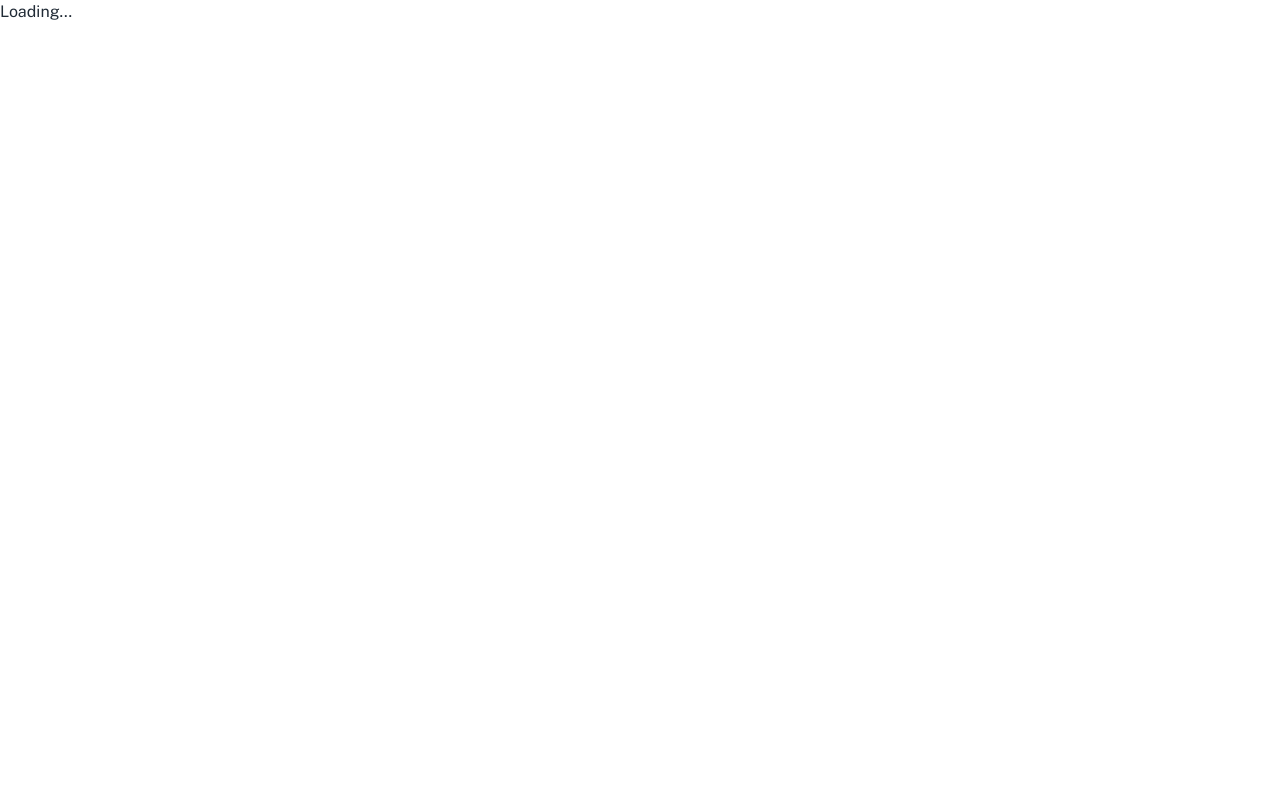
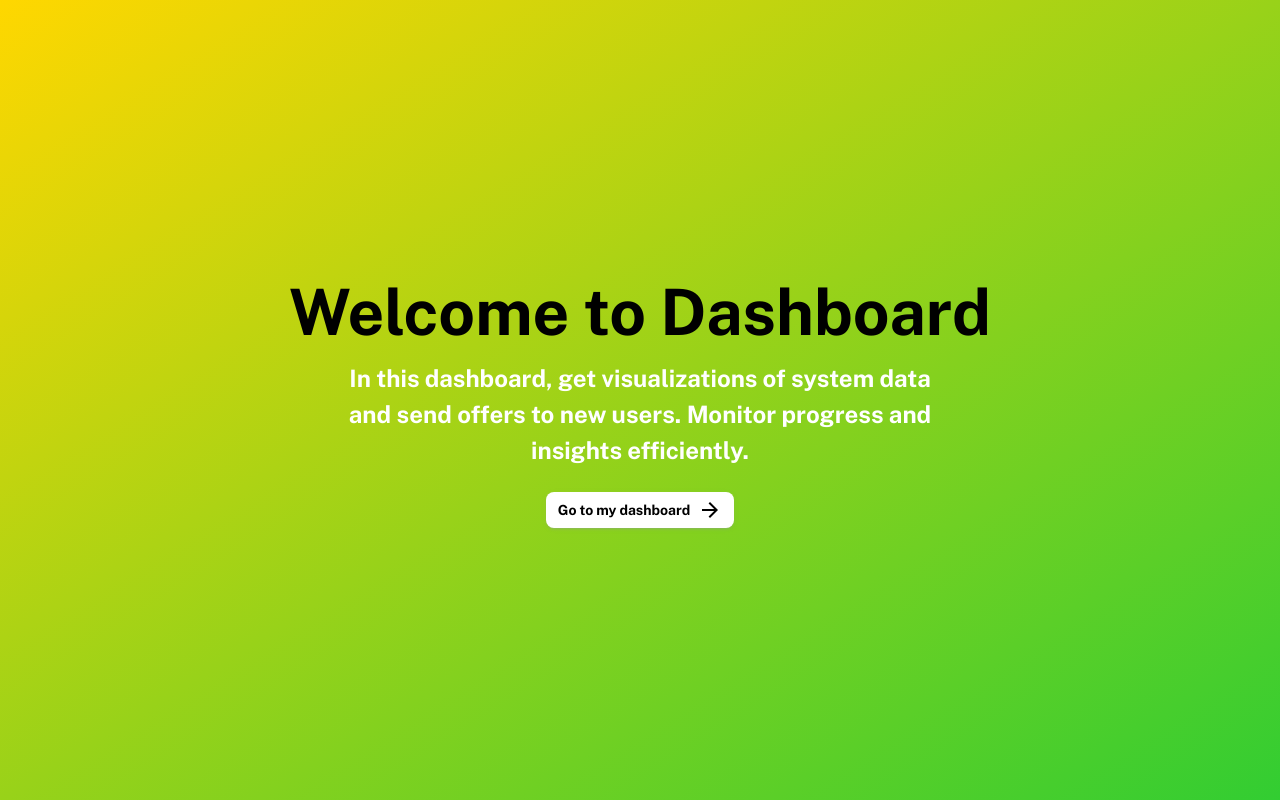
Before and after one commit to tahsina-azam/hiublue-frontend-recruitment-starter, a Next.js app: page / in a window 1280 px wide. Before the commit this address had no page. Built offline with nearby package versions, Linux system fonts and the light colour scheme; what @mui/material-nextjs would draw is missing.

Commit message:
feat: add landing, sidebar links, protect routes

```diff
--- a/src/app/dashboard/page.tsx
+++ b/src/app/dashboard/page.tsx
@@ -4,6 +4,7 @@ import { useAuth } from 'context/authContext';
 import { useRouter } from 'next/navigation';
 import { useEffect, useState } from 'react';
 import DashboardView from '@/sections/dashboard/views/dashboard-view';
+import ProtectedRoute from '@/components/protected-route';
 
 export default function Dashboard() {
   const { token, logout } = useAuth();
@@ -12,10 +13,8 @@ export default function Dashboard() {
 
   useEffect(() => {
     if (!token) {
-      //console.log("this is no token")
       router.replace('/login'); // Redirect to login if not authenticated
     } else {
-      //console.log("this is the token:"+token)
       setLoading(false);
     }
   }, [token, router]);
@@ -30,7 +29,9 @@ export default function Dashboard() {
 
   return (
     <div>
+      <ProtectedRoute>
       <DashboardView />
+      </ProtectedRoute>
     </div>
   );
 }
--- a/src/app/onboarding/page.tsx
+++ b/src/app/onboarding/page.tsx
@@ -1,9 +1,10 @@
 import OnboardingView from '@/sections/onboarding/views/onboarding-view';
+import ProtectedRoute from '@/components/protected-route';
 
 export const metadata = {
   title: 'Onboarding',
 };
 
 export default function Page() {
-  return <OnboardingView />;
+  return (<ProtectedRoute><OnboardingView /></ProtectedRoute>);
 }
--- a/src/app/page.tsx
+++ b/src/app/page.tsx
@@ -1,13 +1,36 @@
-import DashboardView from '@/sections/dashboard/views/dashboard-view';
-import ProtectedRoute from '@/components/protected-route';
-export const metadata = {
-  title: 'Dashbord',
-};
+'use client';
+
+import LoginPage from '@/sections/login/views/login-view';
+import { useAuth } from 'context/authContext';
+import { useRouter } from 'next/navigation';
+import { useState,useEffect } from 'react';
+import LandingPage from '@/sections/landing/views/landing-view';
+
 
 export default function Page() {
+  // const { token, logout } = useAuth();
+  //   const router = useRouter();
+  //   const [loading, setLoading] = useState(true);
+
+  //   useEffect(() => {
+  //     if (!token) {
+  //       router.replace('/login'); // Redirect to login if not authenticated
+  //     } else {
+  //       setLoading(false);
+  //       router.replace('/dashboard'); // Redirect to dashboard if authenticated
+  //     }
+  //   }, [token, router]);
+
+  //   if (loading) {
+  //     return (
+  //       <div className="h-screen flex justify-center items-center">
+  //         Loading...
+  //       </div>
+  //     );
+  //   }
   return (
-    <ProtectedRoute>
-      <DashboardView />
-    </ProtectedRoute>
+      <div>
+      <LandingPage/>
+      </div>
   );
 }
--- a/src/components/common/SidebarItem.tsx
+++ b/src/components/common/SidebarItem.tsx
@@ -5,16 +5,23 @@ import {
   ListItemText,
 } from '@mui/material';
 import Image from 'next/image';
+import Link from 'next/link';
 
 interface SidebarItemProps {
   text: string;
   icon?: string | null;
+  link?: string;
 }
 
-export default function SidebarItem({ text, icon }: SidebarItemProps) {
+
+
+export default function SidebarItem({ text, icon, link }: SidebarItemProps) {
+
   return (
     <ListItem disablePadding>
-      <ListItemButton>
+       <Link href={link} passHref style={{ textDecoration: 'none' }}> {/* Link component for routing */}
+      <ListItemButton >
+
         {icon && (
           <ListItemIcon>
             <Image src={icon} alt={`${text} Icon`} width={36} height={24} />
@@ -24,7 +31,9 @@ export default function SidebarItem({ text, icon }: SidebarItemProps) {
           primary={text}
           sx={{ color: '#637381', fontSize: '13px' }}
         />
+
       </ListItemButton>
+      </Link>
     </ListItem>
   );
 }
--- a/src/components/layout/AppBar.tsx
+++ b/src/components/layout/AppBar.tsx
@@ -84,7 +84,7 @@ export default function AppBar({ open, handleDrawerOpen }: AppBarProps) {
                 logout(); // Call logout function
               }}
             >
-            <ListItemIcon>
+              <ListItemIcon>
                 <LogoutIcon fontSize="small" />
               </ListItemIcon>
               <Typography variant="inherit">Logout</Typography>
--- a/src/components/layout/SideBar.tsx
+++ b/src/components/layout/SideBar.tsx
@@ -55,9 +55,9 @@ export default function Sidebar({ open, handleDrawerClose }: SidebarProps) {
 
       {/* Sidebar Menu Items */}
       <List>
-        <SidebarItem text="OVERVIEW" icon={null} />
-        <SidebarItem text="Dashboard" icon="/clock.png" />
-        <SidebarItem text="Onboarding" icon="/shopping.png" />
+        <SidebarItem text="OVERVIEW" icon={null} link="/dashboard" />
+        <SidebarItem text="Dashboard" icon="/clock.png" link="/dashboard"  />
+        <SidebarItem text="Onboarding" icon="/shopping.png" link="/onboarding" />
       </List>
     </Drawer>
   );
--- /dev/null
+++ b/src/sections/landing/views/landing-view.tsx
@@ -0,0 +1,47 @@
+'use client';
+
+import { Box, Button, Typography } from '@mui/material';
+import ArrowForwardIcon from '@mui/icons-material/ArrowForward';
+import { useRouter } from 'next/navigation';
+
+export default function LandingPage() {
+    const router = useRouter();
+  return (
+    <Box
+      sx={{
+        height: '100vh',
+        display: 'flex',
+        flexDirection: 'column',
+        justifyContent: 'center',
+        alignItems: 'center',
+        textAlign: 'center',
+        background: 'linear-gradient(to bottom right, #FFD700, #32CD32)', // Yellow to Green Gradient
+        padding: 2,
+      }}
+    >
+      {/* Heading & Description */}
+      <Typography variant="h1" fontWeight="bold" color="black" gutterBottom>
+        Welcome to Dashboard
+      </Typography>
+      <Typography variant="h4" color="white" maxWidth={600} mb={3}>
+        In this dashboard, get visualizations of system data and send offers to new users. Monitor progress and insights efficiently.
+      </Typography>
+
+      {/* Button */}
+      <Button
+        variant="contained"
+        sx={{
+          bgcolor: 'white',
+          color: 'black',
+          '&:hover': { bgcolor: '#f0f0f0' },
+          display: 'flex',
+          alignItems: 'center',
+          gap: 1,
+        }}
+        onClick={() => router.push('/login')}
+      >
+        Go to my dashboard <ArrowForwardIcon />
+      </Button>
+    </Box>
+  );
+}
```
